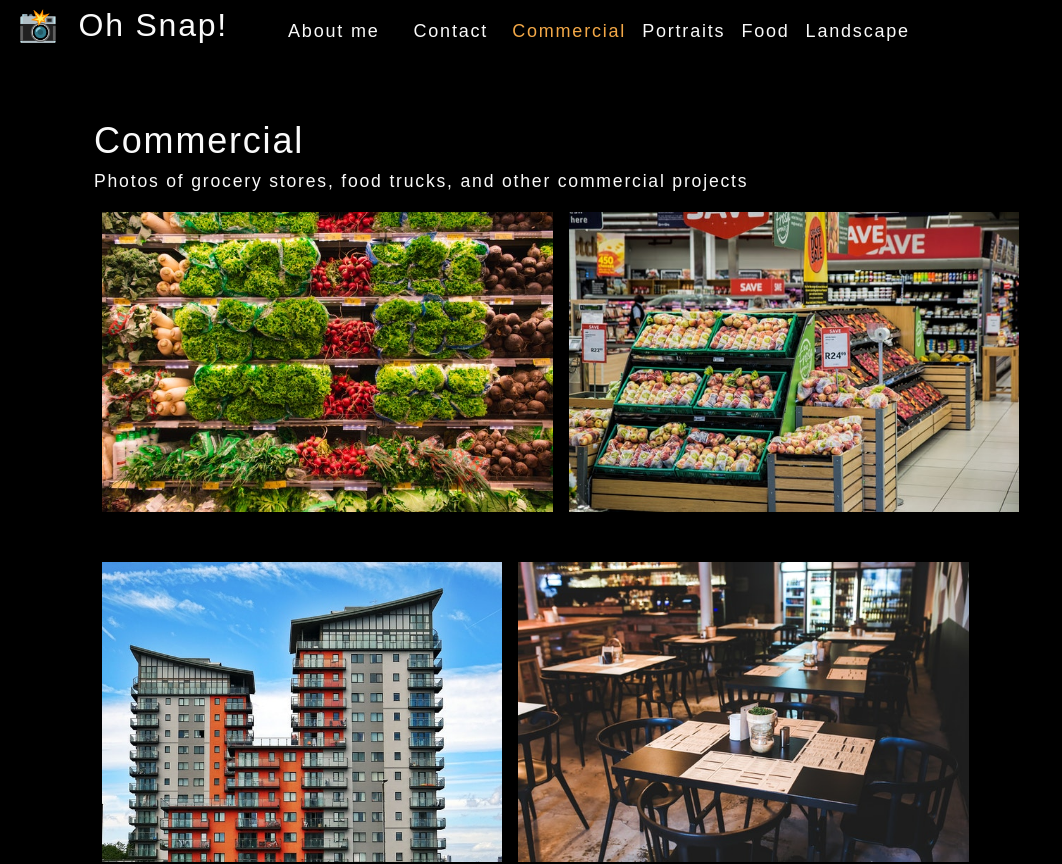
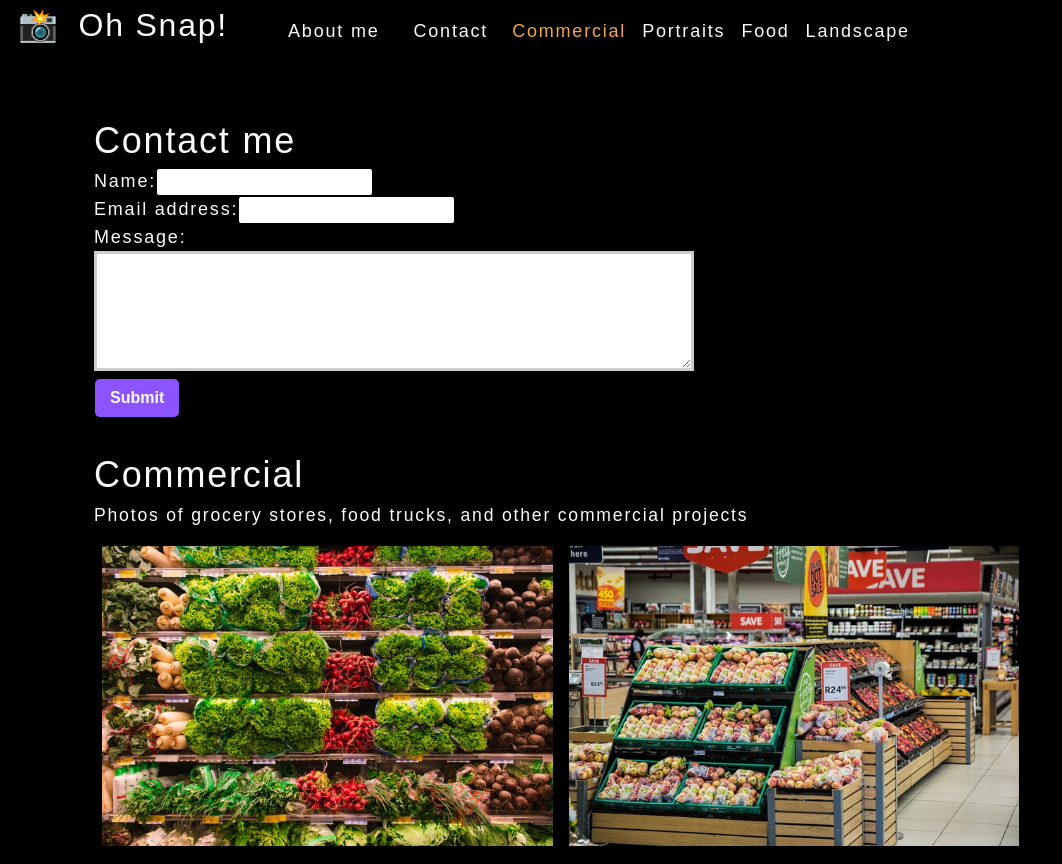
Before and after one commit to abbygraves/20-photo-port, a React (Create React App) app: page / in a window 1280 px wide. Shown: the top 864 px of the page, without its empty margins (0-1062 px from the left). Built offline with nearby package versions, Linux system fonts and the light colour scheme.

Commit message:
added contact component

```diff
--- a/src/App.js
+++ b/src/App.js
@@ -2,13 +2,21 @@
 import Nav from "./components/Nav";
 import About from "./components/About";
 import Gallery from "./components/Gallery";
+import ContactForm from "./components/Contact";
 
 function App() {
   const [categories] = useState([
-    { name: "commercial", description: "Photos of grocery stores, food trucks, and other commercial projects" },
+    {
+      name: "commercial",
+      description:
+        "Photos of grocery stores, food trucks, and other commercial projects",
+    },
     { name: "portraits", description: "Portraits of people in my life" },
     { name: "food", description: "Delicious delicacies" },
-    { name: "landscape", description: "Fields, farmhouses, waterfalls, and the beauty of nature" }
+    {
+      name: "landscape",
+      description: "Fields, farmhouses, waterfalls, and the beauty of nature",
+    },
   ]);
 
   const [currentCategory, setCurrentCategory] = useState(categories[0]);
@@ -21,6 +29,7 @@
         currentCategory={currentCategory}
       ></Nav>
       <main>
+        <ContactForm></ContactForm>
         <Gallery currentCategory={currentCategory}></Gallery>
         <About></About>
       </main>
--- /dev/null
+++ b/src/components/Contact/index.js
@@ -0,0 +1,28 @@
+function ContactForm() {
+  // JSX
+  return (
+    <section>
+      <h1>Contact me</h1>
+      <form id="contact-form">
+        {/* NAME INPUT  */}
+        <div>
+          <label htmlFor="name">Name:</label>
+          <input type="text" name="name" />
+        </div>
+        {/* EMAIL INPUT  */}
+        <div>
+          <label htmlFor="email">Email address:</label>
+          <input type="email" name="email" />
+        </div>
+        {/* MESSAGE TEXT AREA */}
+        <div>
+          <label htmlFor="message">Message:</label>
+          <textarea name="message" rows="5" />
+        </div>
+        <button type="submit">Submit</button>
+      </form>
+    </section>
+  );
+}
+
+export default ContactForm;
```
